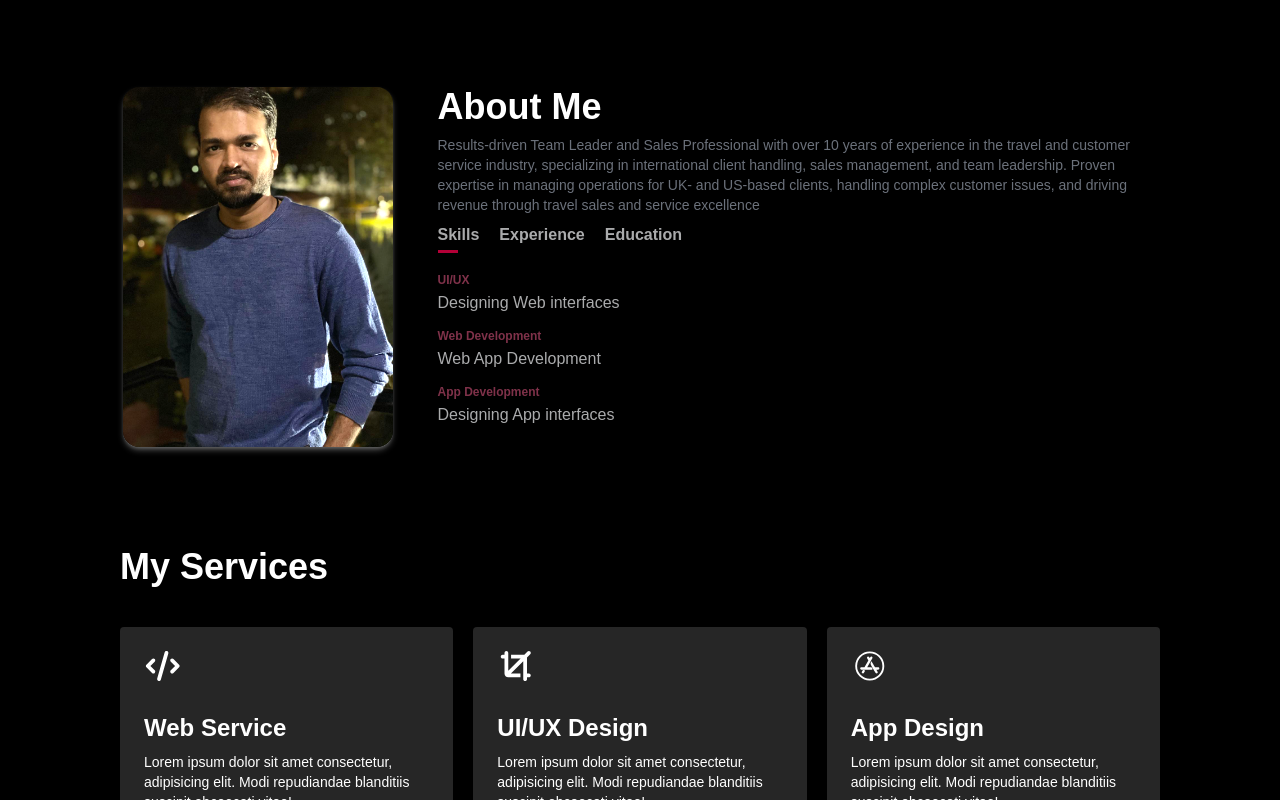
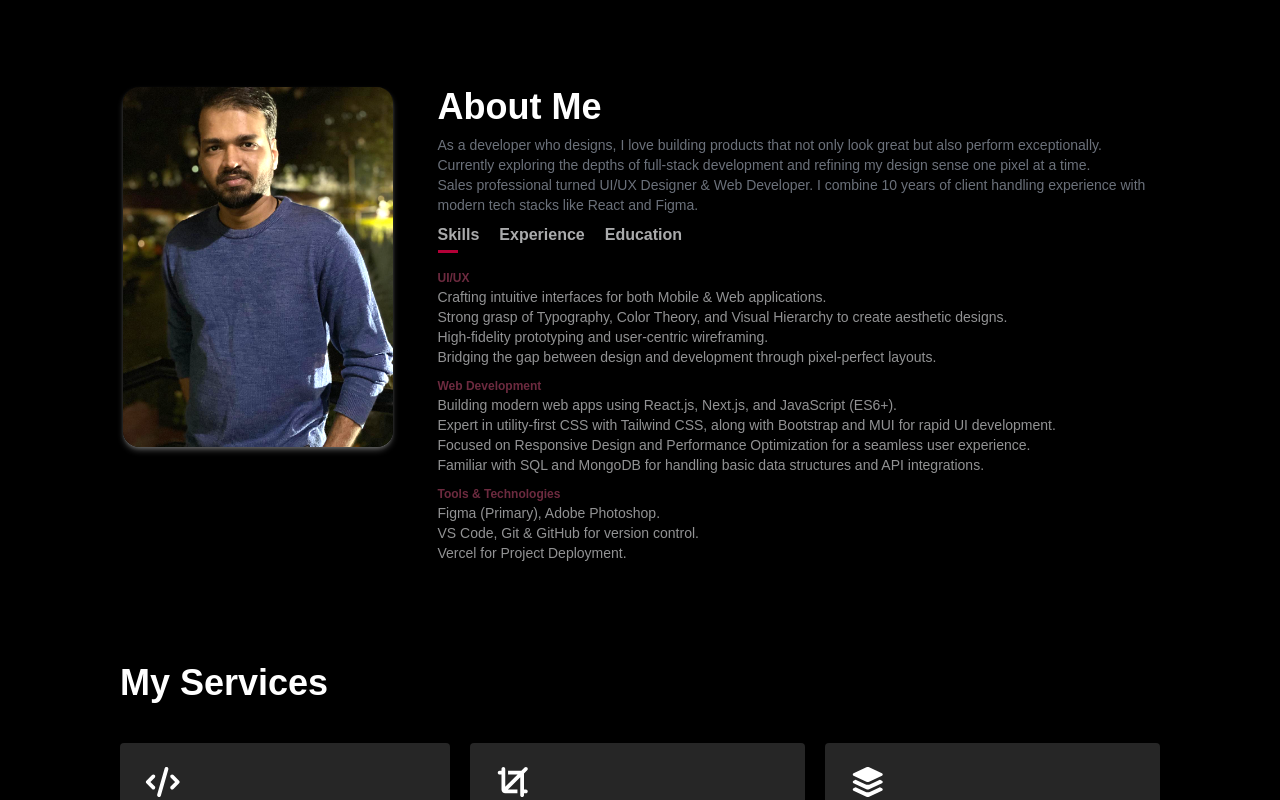
Before and after one commit to VedPrakash-cloud/portfolio, a Next.js app: page / in a window 1280 px wide. Shown: the part 520-1320 px from the top of the page. Built offline with nearby package versions, Linux system fonts and the light colour scheme.

Commit message:
about me & my Service update

```diff
--- a/app/about/about.tsx
+++ b/app/about/about.tsx
@@ -25,12 +25,9 @@ export default function About(){
           <div className="about-col-2 basis-2/3">
             <h1 className="text-4xl font-semibold text-white">About Me</h1>
             <p className="text-sm text-gray-400 opacity-70 py-2">
-              Results-driven Team Leader and Sales Professional with over 10
-              years of experience in the travel and customer service industry,
-              specializing in international client handling, sales management,
-              and team leadership. Proven expertise in managing operations for
-              UK- and US-based clients, handling complex customer issues, and
-              driving revenue through travel sales and service excellence
+              As a developer who designs, I love building products that not only look great but also perform exceptionally. Currently exploring the depths of full-stack development and refining my design sense one pixel at a time.
+              <br />
+              Sales professional turned UI/UX Designer & Web Developer. I combine 10 years of client handling experience with modern tech stacks like React and Figma.
             </p>
             <div className="tab-titles flex text-gray-100 opacity-70">
               <p
@@ -62,23 +59,31 @@ export default function About(){
             {activeTab === "skills" && (
               <div className="tab-contents my-5">
                 <ul>
-                  <li className="mb-2 text-gray-100 opacity-70">
+                  <li className="mb-2 text-gray-100 opacity-60 text-sm">
                     <span className="text-xs text-[#b54769] font-semibold">
                       UI/UX
                     </span>{" "}
-                    <br /> Designing Web interfaces
+                    <br /> Crafting intuitive interfaces for both Mobile & Web applications.
+                    <br /> Strong grasp of Typography, Color Theory, and Visual Hierarchy to create aesthetic designs.
+                    <br /> High-fidelity prototyping and user-centric wireframing.
+                    <br/> Bridging the gap between design and development through pixel-perfect layouts.
                   </li>
-                  <li className="mb-2 text-gray-100 opacity-70">
+                  <li className="mb-2 text-gray-100 opacity-60 text-sm">
                     <span className="text-xs text-[#b54769] font-semibold">
                       Web Development
                     </span>{" "}
-                    <br /> Web App Development
+                    <br /> Building modern web apps using React.js, Next.js, and JavaScript (ES6+).
+                    <br /> Expert in utility-first CSS with Tailwind CSS, along with Bootstrap and MUI for rapid UI development.
+                    <br /> Focused on Responsive Design and Performance Optimization for a seamless user experience.
+                    <br /> Familiar with SQL and MongoDB for handling basic data structures and API integrations.
                   </li>
-                  <li className="mb-2 text-gray-100 opacity-70">
+                  <li className="mb-2 text-gray-100 opacity-60 text-sm">
                     <span className="text-xs text-[#b54769] font-semibold">
-                      App Development
+                      Tools & Technologies
                     </span>{" "}
-                    <br /> Designing App interfaces{" "}
+                    <br /> Figma (Primary), Adobe Photoshop.
+                    <br /> VS Code, Git & GitHub for version control.
+                    <br /> Vercel for Project Deployment.
                   </li>
                 </ul>
               </div>
--- a/app/services/services.tsx
+++ b/app/services/services.tsx
@@ -1,8 +1,8 @@
 import { FontAwesomeIcon } from '@fortawesome/react-fontawesome';
 import { library } from '@fortawesome/fontawesome-svg-core';
-import { faCrop, fas } from '@fortawesome/free-solid-svg-icons';
+import { faCrop, faLayerGroup, fas } from '@fortawesome/free-solid-svg-icons';
 import { far } from '@fortawesome/free-regular-svg-icons';
-import { faAppStore, fab } from '@fortawesome/free-brands-svg-icons';
+import { fab } from '@fortawesome/free-brands-svg-icons';
 import { faCode } from "@fortawesome/free-solid-svg-icons";
 
 library.add(fas, far, fab, faCode);
@@ -15,20 +15,20 @@ export default function service(){
                 <div className="service-list md:flex grid grid-flow-col grid-rows-3 gap-5">
                     <div className="rounded-sm md:bg-[#262626] p-6 bg-[#ff004f] hover:shadow-xl shadow-[#ff004f]/50 hover:bg-[#ff004f] duration-300 ease-in-out hover:-translate-y-1 hover:scale-105">
                         <FontAwesomeIcon icon={faCode} className='text-4xl md:text-3xl mb-5' />
-                        <h2 className="text-2xl font-semibold my-2">Web Service</h2>
-                        <p className='text-sm mb-5'>Lorem ipsum dolor sit amet consectetur, adipisicing elit. Modi repudiandae blanditiis suscipit obcaecati vitae!</p>
+                        <h2 className="text-2xl font-semibold my-2">Web Development</h2>
+                        <p className='text-sm mb-5'>Building high-performance web applications using <strong>React.js and Next</strong>.js. I focus on writing scalable code and integrating databases like <strong>SQL/MongoDB</strong> to create functional, data-driven websites.</p>
                         <a href="#" className='text-sm'>Learn more</a>
                     </div>
                     <div className="rounded-sm md:bg-[#262626] p-6 bg-[#ff004f] hover:shadow-xl shadow-[#ff004f]/50 hover:bg-[#ff004f] duration-300 ease-in-out hover:-translate-y-1 hover:scale-105">
                         <FontAwesomeIcon icon={faCrop} className='text-4xl md:text-3xl mb-5' />
                         <h2 className="text-2xl font-semibold my-2">UI/UX Design</h2>
-                        <p className='text-sm mb-5'>Lorem ipsum dolor sit amet consectetur, adipisicing elit. Modi repudiandae blanditiis suscipit obcaecati vitae!</p>
+                        <p className='text-sm mb-5'>Designing intuitive user interfaces and meaningful experiences. I use Figma to create high-fidelity wireframes and interactive prototypes, keeping user psychology and modern design trends in mind.</p>
                         <a href="#" className='text-sm'>Learn more</a>
                     </div>
                     <div className="rounded-sm md:bg-[#262626] p-6 bg-[#ff004f] hover:shadow-xl shadow-[#ff004f]/50 hover:bg-[#ff004f] duration-300 ease-in-out hover:-translate-y-1 hover:scale-105">
-                        <FontAwesomeIcon icon={faAppStore} className='text-4xl md:text-3xl mb-5' />
-                        <h2 className="text-2xl font-semibold my-2">App Design</h2>
-                        <p className='text-sm mb-5'>Lorem ipsum dolor sit amet consectetur, adipisicing elit. Modi repudiandae blanditiis suscipit obcaecati vitae!</p>
+                        <FontAwesomeIcon icon={faLayerGroup} className='text-4xl md:text-3xl mb-5' />
+                        <h2 className="text-2xl font-semibold my-2">Frameworks & Styling</h2>
+                        <p className='text-sm mb-5'>Expert in creating modern layouts using <strong>Tailwind CSS, Bootstrap, and Material UI (MUI)</strong>. I ensure that every project is fully responsive, delivering a pixel-perfect experience across all screen sizes.</p>
                         <a href="#" className='text-sm'>Learn more</a>
                     </div>
                 </div>
```
